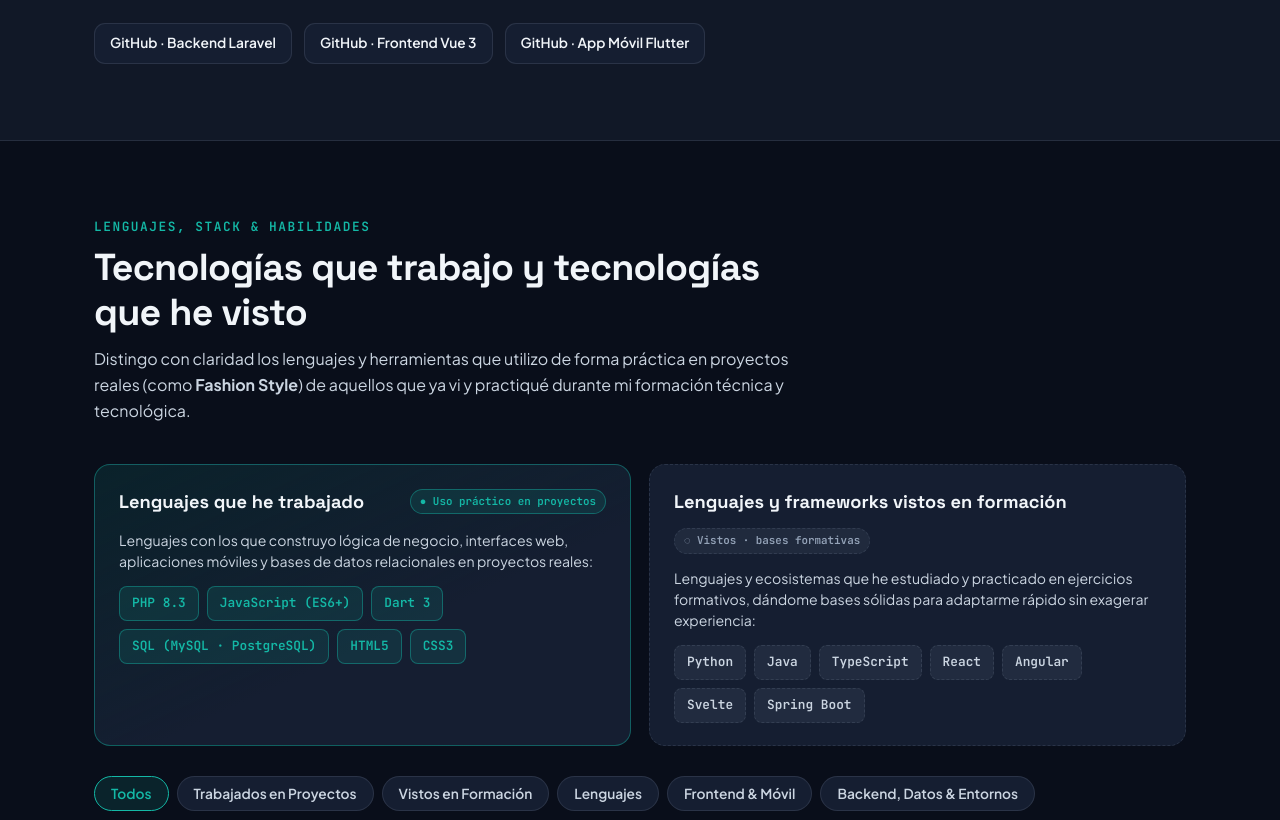
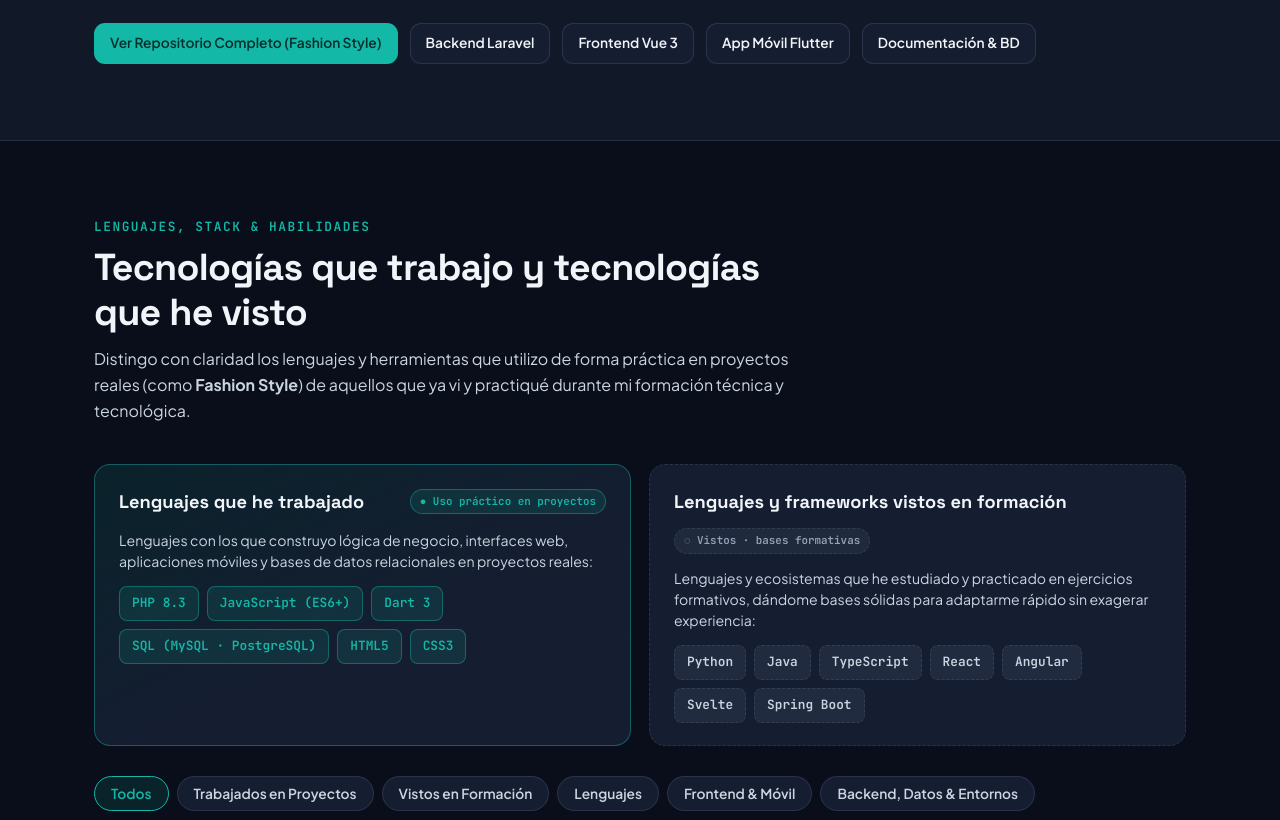
Before and after one commit to tzun95168-star/edwin-arguello, a plain HTML site: page index.html in a window 1280 px wide. Shown: the part 2480-3300 px from the top of the page. Drawn offline with Linux system fonts and the light colour scheme.

Commit message:
Conectar enlaces del proyecto al repositorio personal FashionStyle

```diff
--- a/index.html
+++ b/index.html
@@ -304,9 +304,11 @@
         </div>
 
         <div class="repo-bar">
-          <a href="https://github.com/FashionStyleGrupo3/FashionStyleBackEnd" target="_blank" class="btn btn-secondary btn-sm">GitHub · Backend Laravel</a>
-          <a href="https://github.com/FashionStyleGrupo3/FashionStyleFrontEnd" target="_blank" class="btn btn-secondary btn-sm">GitHub · Frontend Vue 3</a>
-          <a href="https://github.com/FashionStyleGrupo3/app_movil_fashionstyle" target="_blank" class="btn btn-secondary btn-sm">GitHub · App Móvil Flutter</a>
+          <a href="https://github.com/tzun95168-star/FashionStyle" target="_blank" rel="noopener noreferrer" class="btn btn-primary btn-sm">Ver Repositorio Completo (Fashion Style)</a>
+          <a href="https://github.com/tzun95168-star/FashionStyle/tree/main/backend" target="_blank" rel="noopener noreferrer" class="btn btn-secondary btn-sm">Backend Laravel</a>
+          <a href="https://github.com/tzun95168-star/FashionStyle/tree/main/frontend" target="_blank" rel="noopener noreferrer" class="btn btn-secondary btn-sm">Frontend Vue 3</a>
+          <a href="https://github.com/tzun95168-star/FashionStyle/tree/main/mobile-app" target="_blank" rel="noopener noreferrer" class="btn btn-secondary btn-sm">App Móvil Flutter</a>
+          <a href="https://github.com/tzun95168-star/FashionStyle/tree/main/documentacion" target="_blank" rel="noopener noreferrer" class="btn btn-secondary btn-sm">Documentación &amp; BD</a>
         </div>
       </div>
     </div>
```
